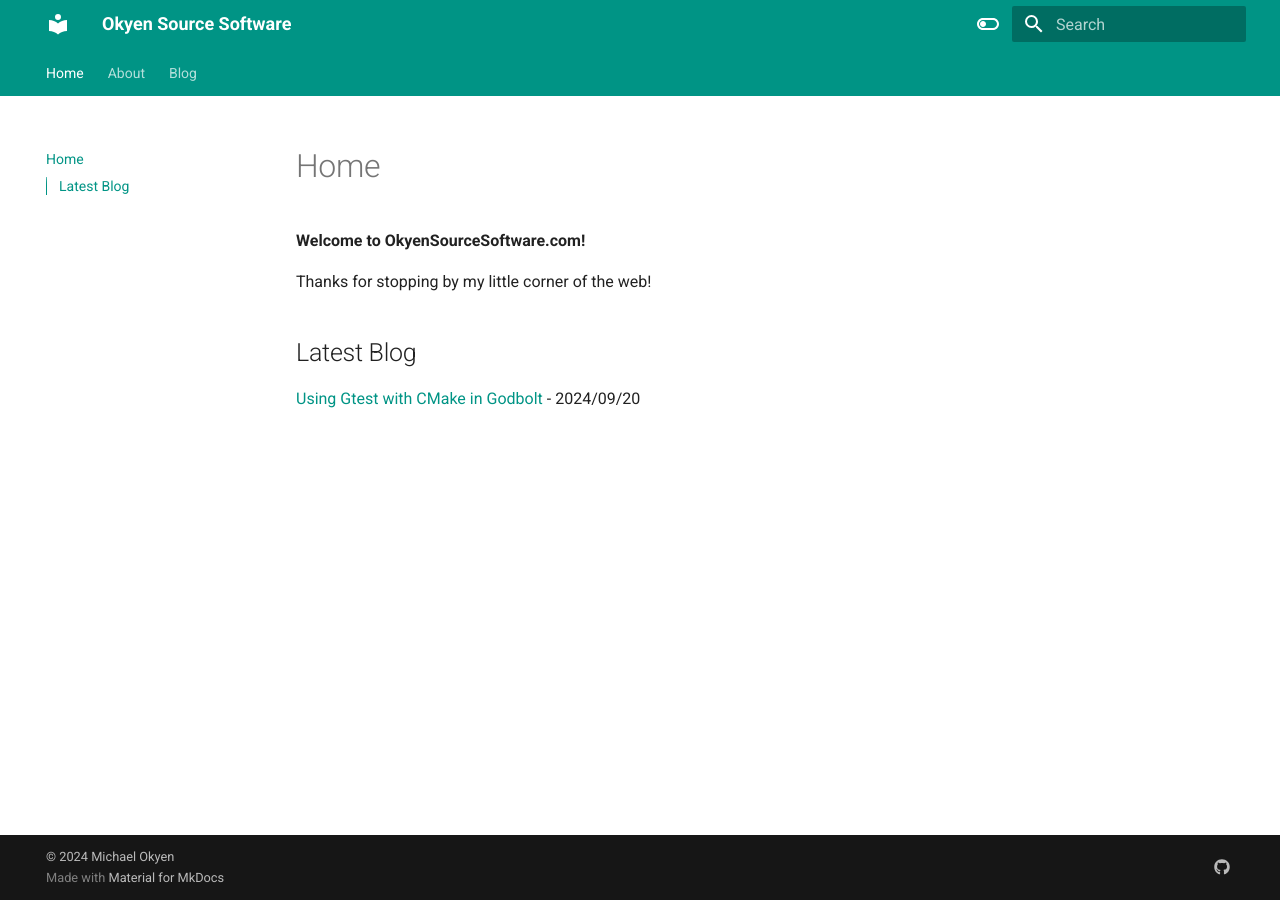
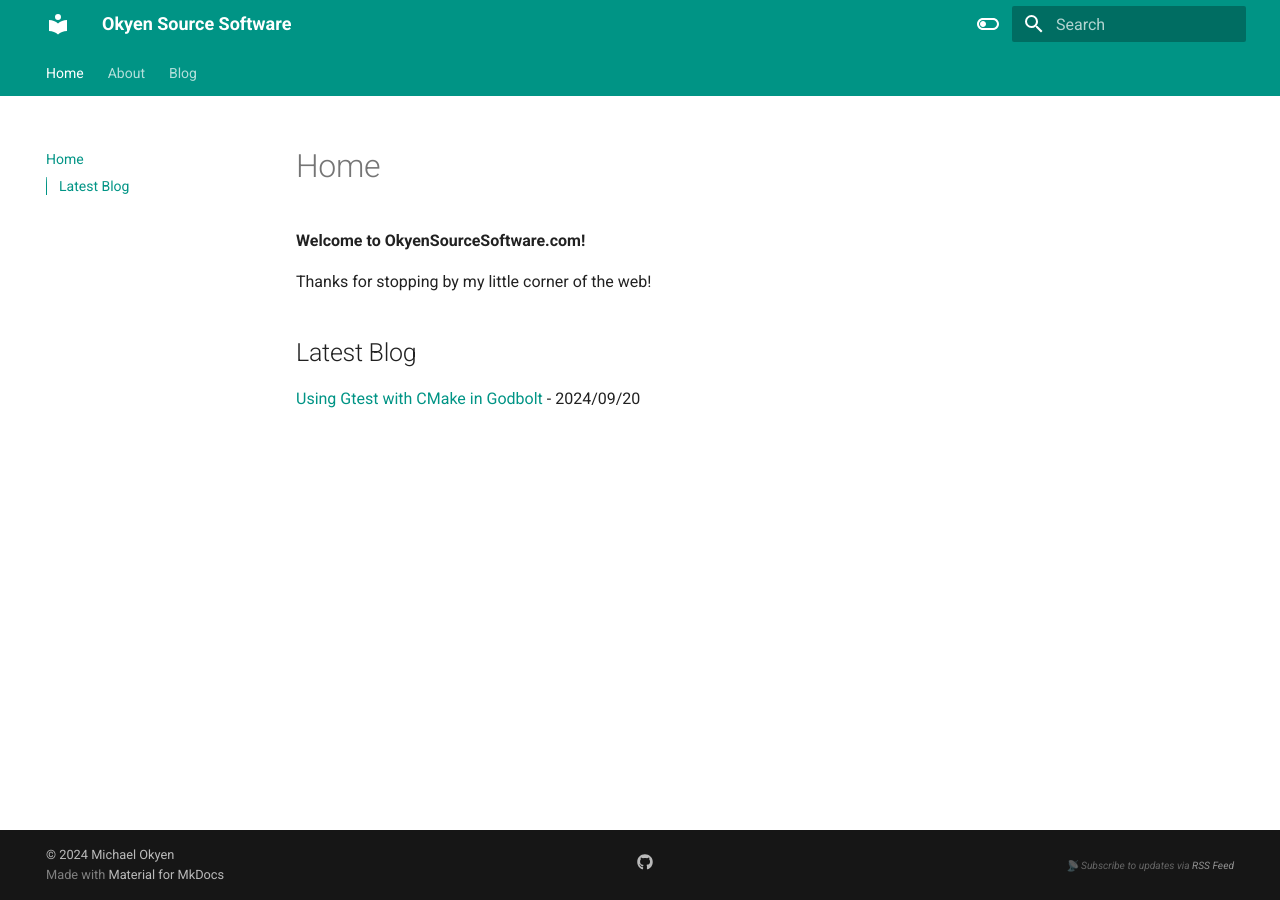
Before and after one commit to mokyen/okyensourcesoftware, an MkDocs documentation site: the page built from docs/index.md, in a window 1280 px wide. Built offline with MkDocs 1.6.1 and Material for MkDocs 9.7.7, drawn with Linux system fonts in a browser that asks for light colours.

Commit message:
Update main.html (#11)
* Update main.html

Added RSS feed link on the bottom of every blog page

* Update main.html

Simplified RSS feed link

* Update main.html

Reverting add of RSS feed

* Update main.html

Another way for RSS

* Create footer.html

Adding RSS feed

* Update main.html

moved RSS code outside of the conditional block for comments

* Update footer.html

* Update footer.html

Made RSS feed links relative to fix them in the preview site

* Update main.html

```diff
--- a/overrides/main.html
+++ b/overrides/main.html
@@ -1,9 +1,9 @@
 {% extends "base.html" %}
 
 {% block content %}
-{{ super() }}
+  {{ super() }}
 
-{% if page.meta.comments %}
+  {% if page.meta.comments %}
     <h2>Comments</h2>
     <script src="https://giscus.app/client.js"
         data-repo="mokyen/okyensourcesoftware"
@@ -22,5 +22,5 @@
         async>
     </script>
     <div class="giscus"></div>
-{% endif %}
+  {% endif %}
 {% endblock %}
--- /dev/null
+++ b/overrides/partials/footer.html
@@ -0,0 +1,37 @@
+<footer class="md-footer">
+  <div class="md-footer-meta md-typeset">
+    <div class="md-footer-meta__inner md-grid">
+      {% if config.copyright %}
+        <div class="md-copyright">
+          <div class="md-copyright__highlight">
+            {{ config.copyright }}
+          </div>
+
+          Made with
+          <a href="https://squidfunk.github.io/mkdocs-material/" target="_blank" rel="noopener">
+            Material for MkDocs
+          </a>
+        </div>
+      {% endif %}
+
+      {% if config.extra.social %}
+        <div class="md-social">
+          {% for social in config.extra.social %}
+            {% set title = social.name %}
+            {% if not title and "//" in social.link %}
+              {% set _,url = social.link.split("//") %}
+              {% set title = url.split("/")[0] %}
+            {% endif %}
+            <a href="{{ social.link }}" target="_blank" rel="noopener" title="{{ title | e }}" class="md-social__link">
+              {% include ".icons/" ~ social.icon ~ ".svg" %}
+            </a>
+          {% endfor %}
+        </div>
+      {% endif %}
+
+      <div class="md-copyright">
+        <p><small><em>📡 Subscribe to updates via <a href="{{ base_url }}/feed_rss_created.xml">RSS Feed</a></em></small></p>
+      </div>
+    </div>
+  </div>
+</footer>
```
